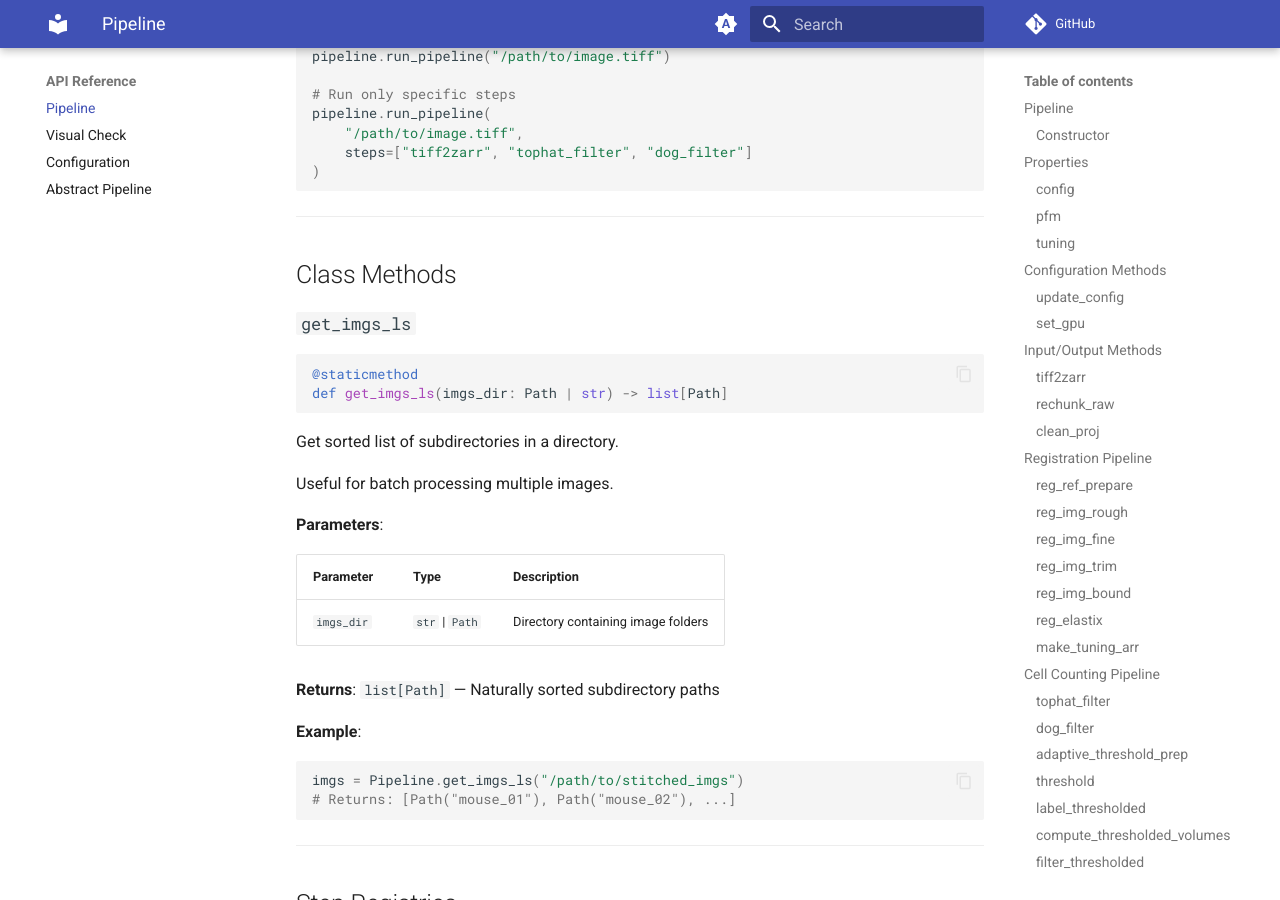
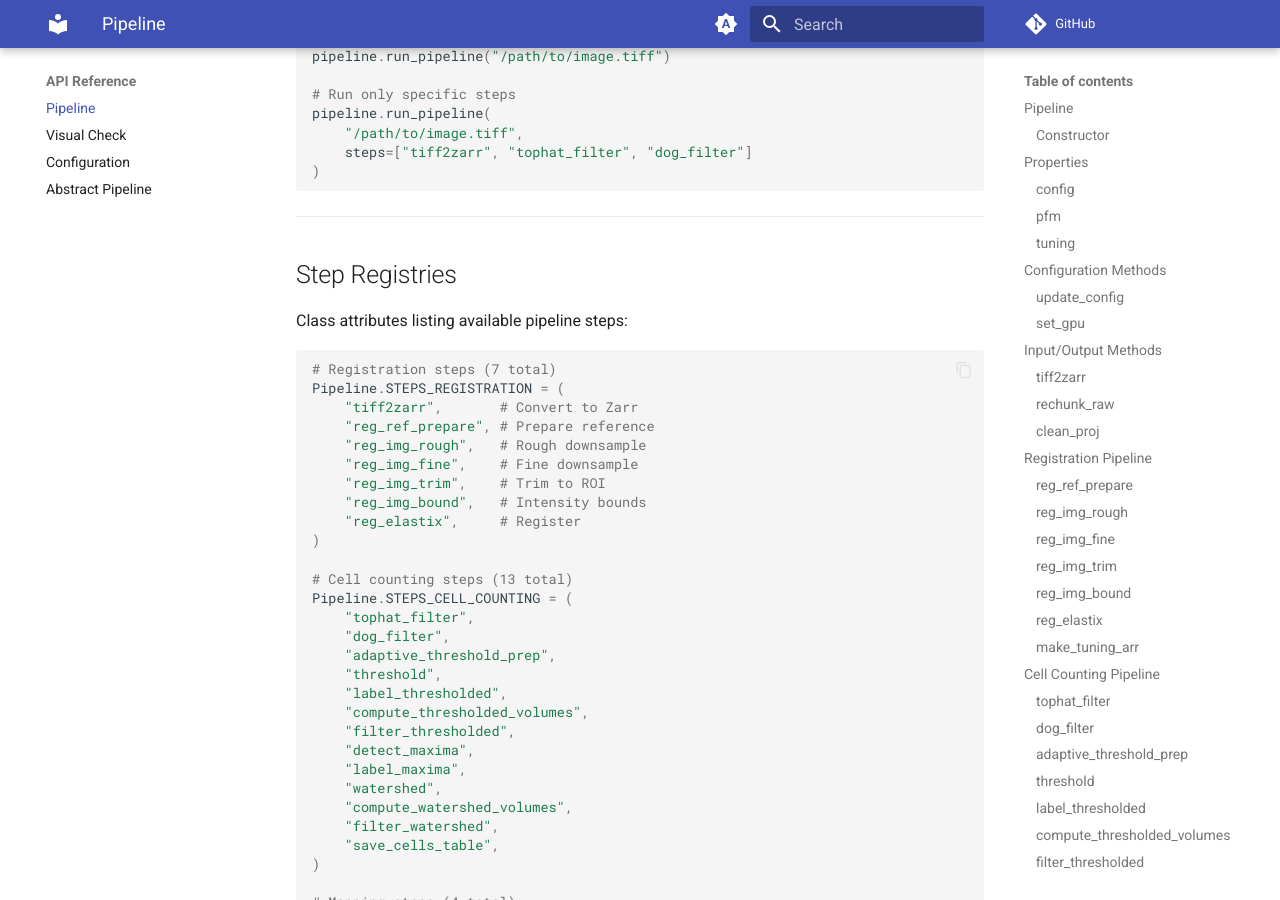
Before and after one commit to tlee08/cellcounter, an MkDocs documentation site: the page built from docs/docs/reference/pipeline.md, in a window 1280 px wide and 900 px high, scrolled down 10721 px. Built offline with MkDocs 1.6.1 and Material for MkDocs 9.7.7, drawn with Linux system fonts in a browser that asks for light colours; comment, search, counter and statistics services are not loaded.

Commit message:
clean up and remove get_imgs_ls

````diff
--- a/docs/docs/reference/pipeline.md
+++ b/docs/docs/reference/pipeline.md
@@ -535,36 +535,6 @@ pipeline.run_pipeline(
 
 ---
 
-## Class Methods
-
-### `get_imgs_ls`
-
-```python
-@staticmethod
-def get_imgs_ls(imgs_dir: Path | str) -> list[Path]
-```
-
-Get sorted list of subdirectories in a directory.
-
-Useful for batch processing multiple images.
-
-**Parameters**:
-
-| Parameter  | Type            | Description                        |
-| ---------- | --------------- | ---------------------------------- |
-| `imgs_dir` | `str` \| `Path` | Directory containing image folders |
-
-**Returns**: `list[Path]` — Naturally sorted subdirectory paths
-
-**Example**:
-
-```python
-imgs = Pipeline.get_imgs_ls("/path/to/stitched_imgs")
-# Returns: [Path("mouse_01"), Path("mouse_02"), ...]
-```
-
----
-
 ## Step Registries
 
 Class attributes listing available pipeline steps:
````
Also changed, not shown: docs/docs/how-to/batch.md (+10 -10 lines), 2 other files.
